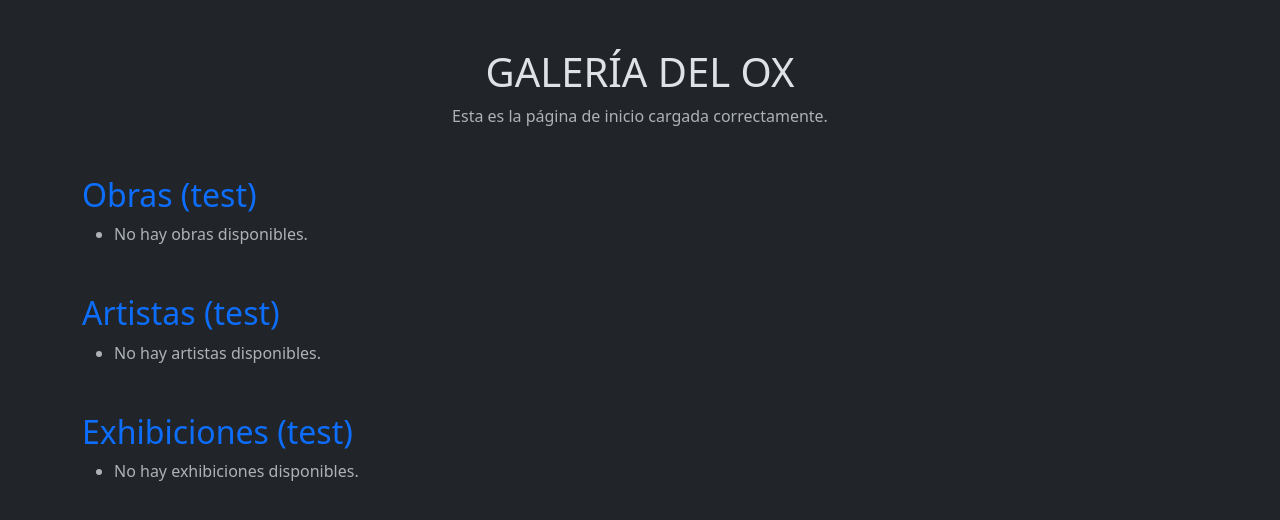
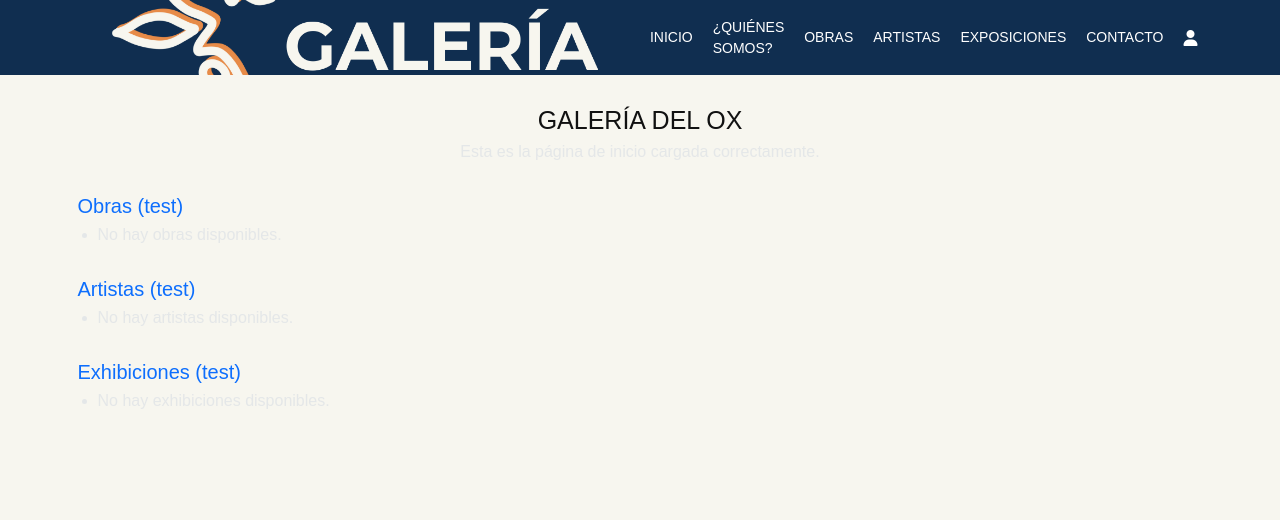
Before and after one commit to carlo2594/art-gallery-platform, a Node project: template views/public/home.pug in a window 1280 px wide. Shown: the top 520 px of the page. Run offline with Node 20 templates, Linux system fonts and the light colour scheme; the template is opened without the code that fills it, so the values that code supplies are empty; some libraries are stand-ins or nearby versions.

Commit message:
Ya traabajando en style

```diff
--- /dev/null
+++ b/public/css/style.css
@@ -0,0 +1,89 @@
+:root {
+  --ox-yellow: #F5C45E;
+  --ox-blue:   #102E50;
+  --ox-orange: #E78B48;
+  --ox-red:    #BE3D2A;
+  --ox-beige:  #F7F6EF;
+
+  --font-title:    'Montserrat', sans-serif;
+  --font-subtitle: 'Lora', serif;
+}
+
+/* Base: 1rem = 10px */
+html {
+  font-size: 62.5%;
+}
+
+body {
+  font-family: var(--font-title);
+  background-color: var(--ox-beige);
+  color: #111;
+  font-size: 1.6rem;
+}
+
+.navbar {
+  height: 7.5rem;
+  background-color: var(--ox-blue);
+  overflow: hidden;
+}
+
+.navbar-brand {
+  height: 100%;
+  display: flex;
+  align-items: center;
+  padding-top: 0.8rem;
+  padding-bottom: 0.8rem;
+  max-width: 100%;
+}
+
+.logo-navbar {
+  height: auto;
+  max-height: 100%;
+  max-width: 100%;
+  display: block;
+}
+
+/* Links */
+.navbar-nav .nav-link {
+  height: 100%;
+  display: flex;
+  align-items: center;
+  color: white;
+  margin-left: 1rem;
+  text-transform: uppercase;
+  transition: color 0.2s ease;
+  font-size: 1.4rem;
+}
+
+.navbar-nav .nav-link:hover {
+  color: var(--ox-yellow);
+}
+
+/* Icono login */
+.navbar-nav .fa-user {
+  font-size: 1.6rem;
+  vertical-align: middle;
+}
+
+/* Responsive */
+@media (max-width: 768px) {
+  .navbar {
+    height: auto;
+  }
+
+  .navbar-brand {
+    max-width: 60%;
+    padding-top: 0.6rem;
+    padding-bottom: 0.6rem;
+  }
+
+  .logo-navbar {
+    max-width: 100%;
+    height: auto;
+  }
+
+  .navbar-nav .nav-link {
+    margin-left: 0;
+    padding: 0.8rem 1rem;
+  }
+}
--- a/views/layouts/public.pug
+++ b/views/layouts/public.pug
@@ -2,8 +2,36 @@
 html(lang='es')
   head
     title #{title || 'Galería del Ox'}
+    meta(charset='utf-8')
+    meta(name='viewport' content='width=device-width, initial-scale=1')
     link(rel='stylesheet' href='https://cdn.jsdelivr.net/npm/bootstrap@5.3.3/dist/css/bootstrap.min.css')
-    link(rel='stylesheet' href='/css/main.css')
+    link(rel='stylesheet' href='https://cdnjs.cloudflare.com/ajax/libs/font-awesome/6.4.0/css/all.min.css')
+    link(rel='stylesheet' href='/css/style.css')
   body(data-bs-theme='dark')
+    nav.navbar.navbar-expand-lg
+      .container
+        a.navbar-brand(href='/')
+          img.logo-navbar(src='/Logos/GOX_LOGO_05.png' alt='Galería del Ox')
+        button.navbar-toggler(type='button' data-bs-toggle='collapse' data-bs-target='#mainNavbar')
+          span.navbar-toggler-icon
+        .collapse.navbar-collapse#mainNavbar
+          ul.navbar-nav.ms-auto.mb-2.mb-lg-0
+            li.nav-item
+              a.nav-link.text-white.text-uppercase(href='/') Inicio
+            li.nav-item
+              a.nav-link.text-white.text-uppercase(href='/quienes-somos') ¿Quiénes somos?
+            li.nav-item
+              a.nav-link.text-white.text-uppercase(href='/obras') Obras
+            li.nav-item
+              a.nav-link.text-white.text-uppercase(href='/artistas') Artistas
+            li.nav-item
+              a.nav-link.text-white.text-uppercase(href='/exposiciones') Exposiciones
+            li.nav-item
+              a.nav-link.text-white.text-uppercase(href='/contacto') Contacto
+            li.nav-item
+              a.nav-link.text-white(href='/login')
+                i.fas.fa-user
+
     block content
+
     script(src='https://cdn.jsdelivr.net/npm/bootstrap@5.3.3/dist/js/bootstrap.bundle.min.js')
```
Also changed, not shown: public/Logos/GOX_LOGO_01.png (added), public/Logos/GOX_LOGO_02.png (added), public/Logos/GOX_LOGO_03.png (added), public/Logos/GOX_LOGO_04.png (added), public/Logos/GOX_LOGO_05.png (added), public/Logos/GOX_LOGO_06.png (added), public/Logos/GOX_LOGO_07.png (added), public/Logos/GOX_LOGO_08.png (added), public/Logos/GOX_LOGO_09.png (added), public/css/admin.css (added).
